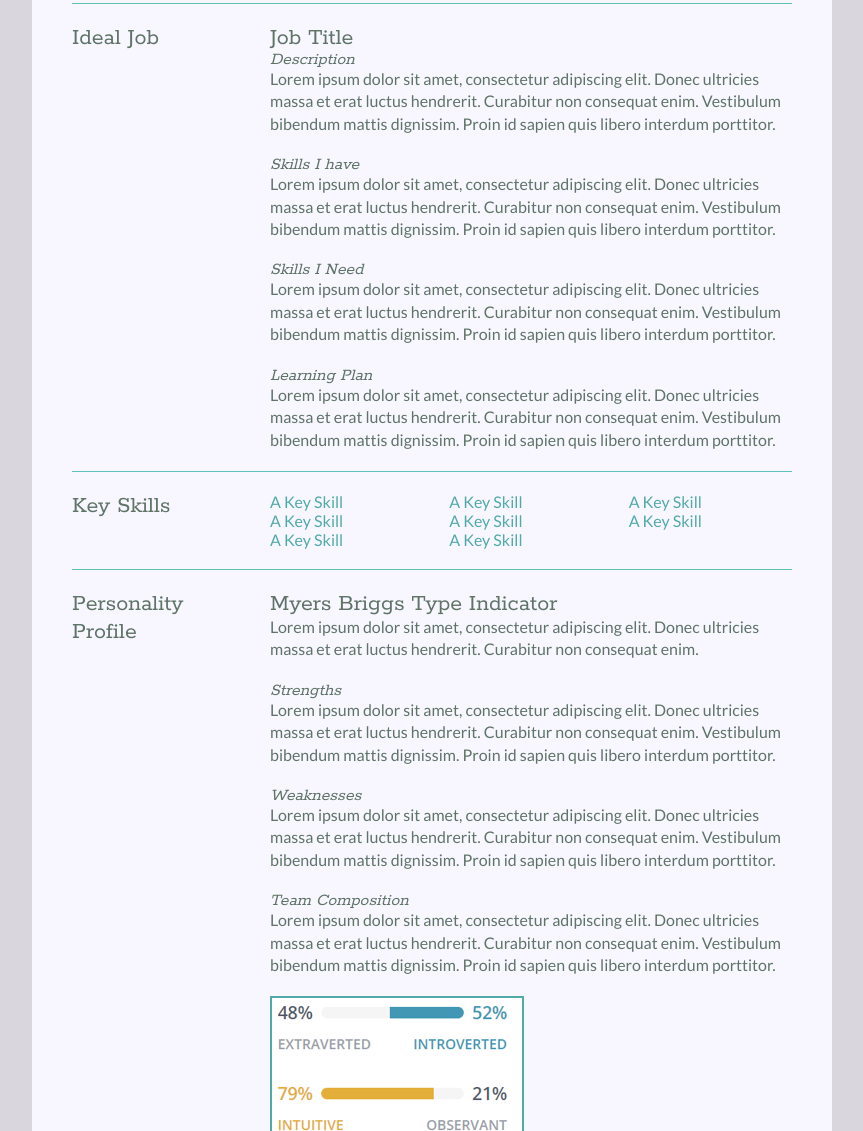
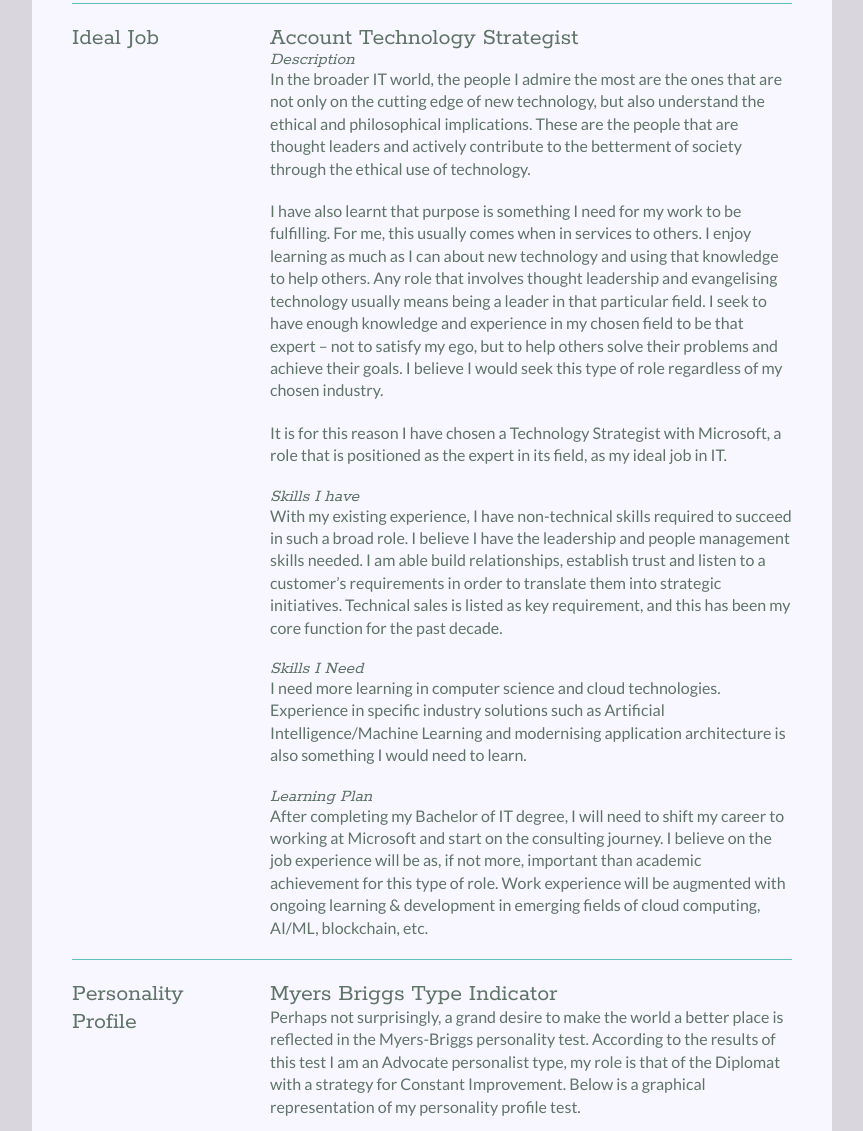
Before and after one commit to niedzko/IITA1, a plain HTML site: page index.html in a window 1280 px wide. Shown: the part 1248-2379 px from the top of the page, without its empty margins (208-1071 px from the left). Drawn offline with Linux system fonts and the light colour scheme.

Commit message:
Final updates

```diff
--- a/index.html
+++ b/index.html
@@ -28,7 +28,7 @@
 			<ul>
 				<li>#: s3973905</li>
 				<li>e: <a href="mailto:s3973905@rmit.edu.au" target="_blank">s3973905@rmit.edu.au</a></li>
-				<li>w: <a href="http://www.github.com">www.github.com/</a></li>
+				<li>w: <a href="https://niedzko.github.io/IITA1/">https://niedzko.github.io/IITA1/</a></li>
 				<li>m: +61 448 891 665</li>
 			</ul>
 		</div>
@@ -75,40 +75,24 @@
 
 			<div class="sectionContent">
 				<article>
-					<h2>Job Title</h2>
+					<h2>Account Technology Strategist</h2>
 					<h3>Description</h3>
-					<p>Lorem ipsum dolor sit amet, consectetur adipiscing elit. Donec ultricies massa et erat luctus hendrerit. Curabitur non consequat enim. Vestibulum bibendum mattis dignissim. Proin id sapien quis libero interdum porttitor.</p>
+					<p>In the broader IT world, the people I admire the most are the ones that are not only on the cutting edge of new technology, but also understand the ethical and philosophical implications. These are the people that are thought leaders and actively contribute to the betterment of society through the ethical use of technology.</p>
+					<p>I have also learnt that purpose is something I need for my work to be fulfilling. For me, this usually comes when in services to others. I enjoy learning as much as I can about new technology and using that knowledge to help others. Any role that involves thought leadership and evangelising technology usually means being a leader in that particular field. I seek to have enough knowledge and experience in my chosen field to be that expert – not to satisfy my ego, but to help others solve their problems and achieve their goals. I believe I would seek this type of role regardless of my chosen industry.</p>
+					<p>It is for this reason I have chosen a Technology Strategist with Microsoft, a role that is positioned as the expert in its field, as my ideal job in IT. </p>
 					<h3>Skills I have</h3>
-					<p>Lorem ipsum dolor sit amet, consectetur adipiscing elit. Donec ultricies massa et erat luctus hendrerit. Curabitur non consequat enim. Vestibulum bibendum mattis dignissim. Proin id sapien quis libero interdum porttitor.</p>
+					<p>With my existing experience, I have non-technical skills required to succeed in such a broad role. I believe I have the leadership and people management skills needed. I am able build relationships, establish trust and listen to a customer’s requirements in order to translate them into strategic initiatives. Technical sales is listed as key requirement, and this has been my core function for the past decade.</p>
 					<h3>Skills I Need</h3>
-					<p>Lorem ipsum dolor sit amet, consectetur adipiscing elit. Donec ultricies massa et erat luctus hendrerit. Curabitur non consequat enim. Vestibulum bibendum mattis dignissim. Proin id sapien quis libero interdum porttitor.</p>
+					<p>I need more learning in computer science and cloud technologies. Experience in specific industry solutions such as Artificial Intelligence/Machine Learning and modernising application architecture is also something I would need to learn.</p>
 					<h3>Learning Plan</h3>
-					<p>Lorem ipsum dolor sit amet, consectetur adipiscing elit. Donec ultricies massa et erat luctus hendrerit. Curabitur non consequat enim. Vestibulum bibendum mattis dignissim. Proin id sapien quis libero interdum porttitor.</p>
+					<p>After completing my Bachelor of IT degree, I will need to shift my career to working at Microsoft and start on the consulting journey. I believe on the job experience will be as, if not more, important than academic achievement for this type of role. Work experience will be augmented with ongoing learning & development in emerging fields of cloud computing, AI/ML, blockchain, etc.</p>
 				</article>
 
 			</div>
 			<div class="clear"></div>
 		</section>
 
-		<section>
-			<div class="sectionTitle">
-				<h1>Key Skills</h1>
-			</div>
 
-			<div class="sectionContent">
-				<ul class="keySkills">
-					<li>A Key Skill</li>
-					<li>A Key Skill</li>
-					<li>A Key Skill</li>
-					<li>A Key Skill</li>
-					<li>A Key Skill</li>
-					<li>A Key Skill</li>
-					<li>A Key Skill</li>
-					<li>A Key Skill</li>
-				</ul>
-			</div>
-			<div class="clear"></div>
-		</section>
 
 		<section>
 			<div class="sectionTitle">
@@ -119,28 +103,37 @@
 			<div class="sectionContent">
 				<article>
 					<h2>Myers Briggs Type Indicator</h2>
-					<p>Lorem ipsum dolor sit amet, consectetur adipiscing elit. Donec ultricies massa et erat luctus hendrerit. Curabitur non consequat enim.</p>
+					<p>Perhaps not surprisingly, a grand desire to make the world a better place is reflected in the Myers-Briggs personality test. According to the results of this test I am an Advocate personalist type, my role is that of the Diplomat with a strategy for Constant Improvement. Below is a graphical representation of my personality profile test. </p>
+					<p>It is comforting to read that it is in my nature to seek purpose. I do like my work to provide more than a pay check and have at times wondered where this desire comes from. The majority of the report resonates strongly with me despite the Myers-Briggs Type Indicator (MBTI) drawing criticism from within psychology circles. </p>
 					<h3>Strengths</h3>
-					<p>Lorem ipsum dolor sit amet, consectetur adipiscing elit. Donec ultricies massa et erat luctus hendrerit. Curabitur non consequat enim. Vestibulum bibendum mattis dignissim. Proin id sapien quis libero interdum porttitor.</p>
+					<p>According to MBTI I am creative, insightful, principled, passionate and altruistic. All the strengths required to succeed in my ideal role in IT.</p>
 					<h3>Weaknesses</h3>
-					<p>Lorem ipsum dolor sit amet, consectetur adipiscing elit. Donec ultricies massa et erat luctus hendrerit. Curabitur non consequat enim. Vestibulum bibendum mattis dignissim. Proin id sapien quis libero interdum porttitor.</p>
+					<p>The MBTI also shows I am sensitive to criticism, reluctant to open up, perfectionistic, avoid the ordinary and prone to burnout. All of these weaknesses I am already aware of and have sought to correct through various self-help programs I have participated in. Being aware of where one needs to improve is important in becoming a better person in life as well as in the workplace.</p>
 					<h3>Team Composition</h3>
-					<p>Lorem ipsum dolor sit amet, consectetur adipiscing elit. Donec ultricies massa et erat luctus hendrerit. Curabitur non consequat enim. Vestibulum bibendum mattis dignissim. Proin id sapien quis libero interdum porttitor.</p>
+					<p>I enjoy working in teams, especially when it involves helping others and helping them succeed. I need to conscious that I tend to get frustrated if I don’t have a voice, or if there no meaning in my work. I also need to be sensitive to process and red-tape, particularly when I don’t feel it adds value.</p>
+					<p>I understand that conflict may at times arise when working in a team, however one of my strengths if understanding we are all equals. This helps me understand other peoples motivations and helping them feel like they belong. </p>
 					<p><img src="mbti_results.png" alt="MBTI Results" /></p>
 				</article>
 
 				<article>
 					<h2>Test Two</h2>
 					<p class="subDetails">Learning Preferences</p>
-					<p>Lorem ipsum dolor sit amet, consectetur adipiscing elit. Donec ultricies massa et erat luctus hendrerit. Curabitur non consequat enim. Vestibulum bibendum mattis dignissim. Proin id sapien quis libero interdum porttitor.</p>
+					<p>I then discovered my learning style through EducationPlanner. Their testing showed I have a visual style of learning. I can picture what I am learning in my head and learn best using methods that are primarily visible</p>
 				</article>
 
 				<article>
 					<h2>Test Three</h2>
 					<p class="subDetails">Big 5 Factors</p>
-					<p>Lorem ipsum dolor sit amet, consectetur adipiscing elit. Donec ultricies massa et erat luctus hendrerit. Curabitur non consequat enim. Vestibulum bibendum mattis dignissim. Proin id sapien quis libero interdum porttitor.</p>
+					<p>Finally, I completed a Big Five personality trait test which, according to website 123test.com, shows “a concise measure of the five major factors of personality, as well as the six facets that define each factor”.</p>
+				</article>
+
+				<article>
+					<p>This report I find the least accurate as, for example, the results indicate an extraverted personality, yet I have always considered myself more introverted. I can often display most characteristics of extraversion but require quiet and solitude to replenish my emotional energy. </p>
+					<p>Of the three reports, I resonated most with the Myers Briggs Type Indicator. The learning style report from EducationPlanner was the most useful as it listed suggestions to optimise my visual style. </p>
+					<p>Provided personality type tests are accurate and reliable, I can see great benefits in their use for forming a team. Depending on the nature of the team, the correct personalities can make success easier. For example, a diverse group of people with unique thinking styles is more likely to produce diverse ideas. This is desirable for a team where creativity is a key component. On the other hand, knowing the traits of people within a team can potentially help to avoid an imbalance in team composition. An example may be having a team full of Commanders (Using Myers-Briggs terminology) and Performers may simply create conflict with no productivity.</p>
 				</article>
 			</div>
+
 			<div class="clear"></div>
 		</section>
 
@@ -152,32 +145,37 @@
 			<div class="sectionContent">
 				<article>
 					<h2>Overview</h2>
-					<p>Lorem ipsum dolor sit amet, consectetur adipiscing elit. Donec ultricies massa et erat luctus hendrerit. Curabitur non consequat enim.</p>
+					<p>My idea for a project is something I am tentatively calling the Present Planner (or The Forgetful Husband), for people like me that struggle with important occasions and making sure these occasions are memorable for my loved ones.</p>
 				</article>
 
 				<article>
 					<h2>Motivation</h2>
-					<p>Lorem ipsum dolor sit amet, consectetur adipiscing elit. Donec ultricies massa et erat luctus hendrerit. Curabitur non consequat enim.</p>
+					<p>Important dates like anniversaries, birthdays and Christmas should be a time of joy and celebration, but for me they a source of stress. Knowing these occasions need to be appropriately celebrated gives me a strong desire to get it right, but this is usually followed by anxiety and fear of failure. I’m sure I am one of many people out there who have disappointed their partner by failing to remember, or properly plan for, an anniversary! </p>
 				</article>
 
 				<article>
 					<h2>Description</h2>
-					<p>Lorem ipsum dolor sit amet, consectetur adipiscing elit. Integer dolor metus, interdum at scelerisque in, porta at lacus. Maecenas dapibus luctus cursus. Lorem ipsum dolor sit amet, consectetur adipiscing elit. Donec ultricies massa et erat luctus hendrerit. Curabitur non consequat enim. Vestibulum bibendum mattis dignissim. Proin id sapien quis libero interdum porttitor.</p>
+					<p>The service (or app) would have two sections, People and Events. </p>
+					<p>The people section will allow for input of people whose occasions you need to remember. The initial iteration would allow for basic data input on each person. This may include tracking history of previous gifts, like and dislikes, favourite places, sporting teams, etc. With the help of psychology and personality profiling professionals, future deployments may include personality trait questions that would suggest gifts ideas. Partnerships could then be formed with retail and experience providers as a means of monetising the service.</p>
+					<p>The Events section would, at first, be a simple calendar to enter dates of important events to remember and allow you to link people to dates. Christmas for example would be linked to multiple people. With the additional of personality profiling and partner providers, the service would eventually send alerts for experiences (such as concerts or sporting events) that someone in your tracking list would enjoy, or sales at their favourite retail brand outlets. </p>
+					<p>A premium paid service could potentially be added where the procurement, shipping and even card writing could be automated. </p>
 				</article>
 
 				<article>
 					<h2>Tools and Technologies</h2>
-					<p>Lorem ipsum dolor sit amet, consectetur adipiscing elit. Donec ultricies massa et erat luctus hendrerit. Curabitur non consequat enim. Vestibulum bibendum mattis dignissim. Proin id sapien quis libero interdum porttitor.</p>
+					<p>This will require bringing together multiple technologies and expertise, such as CRM (customer relationship management) functionality, calendaring, webpage design, database integration and the building of intelligence and algorithms. B2B linkage, use of API’s and e-commerce would eventually be needed. All of this will need to be hosted on a cloud providers infrastructure such as AWS.</p>
+					<p>With the ultimate goal of providing an end-to-end procurement service, a very complicated service architecture will result.</p>
 				</article>
 
 				<article>
 					<h2>Skills Required</h2>
-					<p>Lorem ipsum dolor sit amet, consectetur adipiscing elit. Donec ultricies massa et erat luctus hendrerit. Curabitur non consequat enim.</p>
+					<p>Entrepreneurship will the be the primary requirement as this is essentially describing a start-up company.  A team of developers with the relevant coding skills would start building this on cloud infrastructure with the aim of publishing API plug-ins for third-party providers. Project management and program management will keep it on track. Business Development people will work to bring partner providers on board.</p>
 				</article>
 
 				<article>
 					<h2>Outcome</h2>
-					<p>Lorem ipsum dolor sit amet, consectetur adipiscing elit. Donec ultricies massa et erat luctus hendrerit. Curabitur non consequat enim.</p>
+					<p>I have a friend who always remembers the special occasions and sends a card or gift without fail. I am always left think what a special and thoughtful friend that person is. I also acknowledge that it takes a certain personality with exceptional organisation skills to do that consistently. </p>
+					<p>This service, when is becomes a seamless experience, will put that superpower into the hands of us mere mortals! </p>
 				</article>
 			</div>
 			<div class="clear"></div>
--- a/style.css
+++ b/style.css
@@ -61,8 +61,8 @@ p {
 #headshot img {
 	width: 100%;
 	height: auto;
+
 }
-
 #name {
 	float: left;
 }
```
